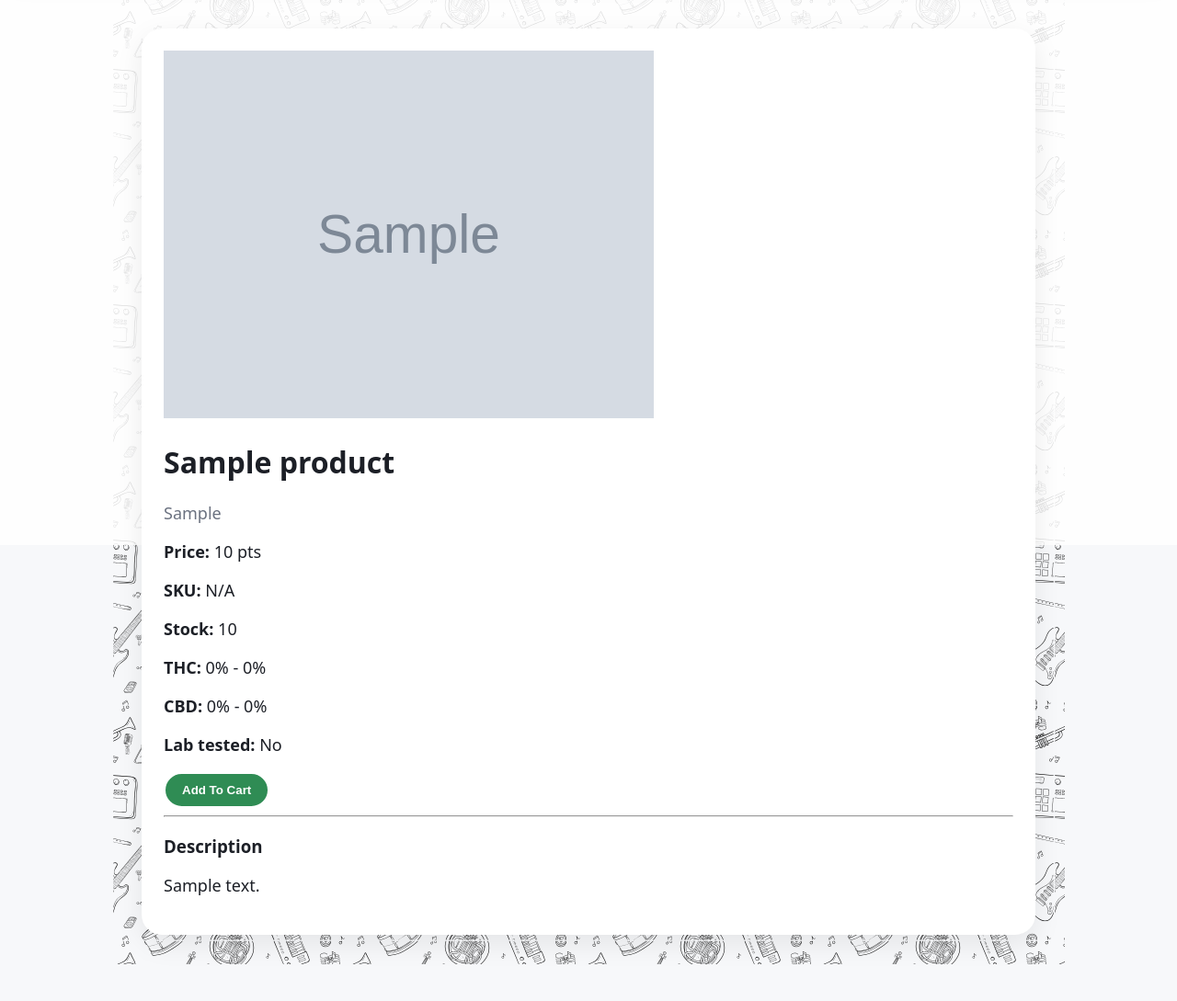
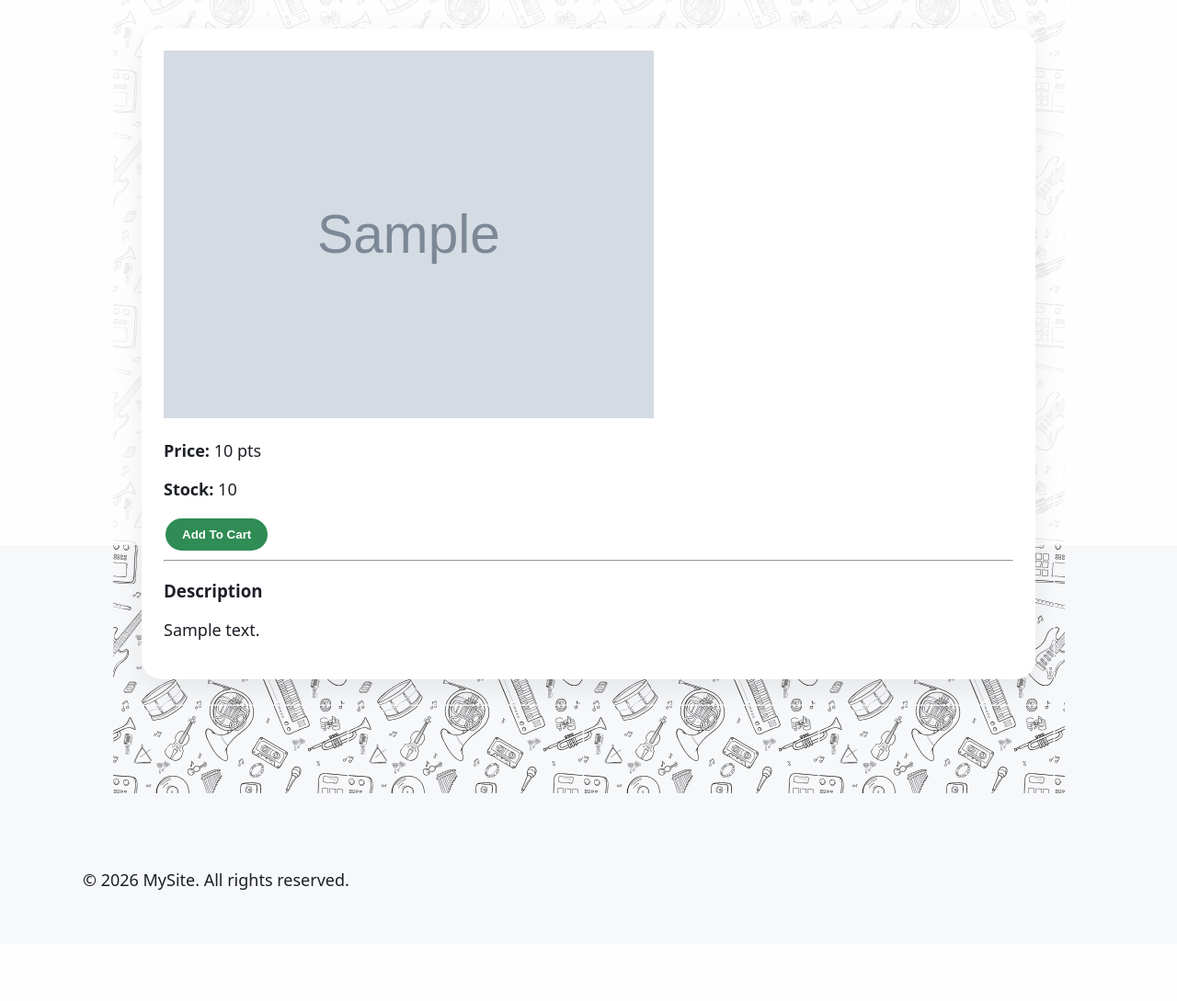
Before and after one commit to Graeza/vgh, a Django app: template products/templates/products/product.html in a window 1280 px wide. Shown: the part 207-1296 px from the top of the page at 92% size. After the commit the page ends 1175 px from the top, so only its background shows below. Run offline with Django 4.2, Linux system fonts and the light colour scheme; the template is opened without the code that fills it: most values are stand-ins (such as "Sample title", 1, 10 or a date in 2020); grey boxes marked "Sample" are stand-in pictures.

Commit message:
Simplify product detail fields and conditionally show test metrics

```diff
--- a/products/templates/products/product.html
+++ b/products/templates/products/product.html
@@ -6,14 +6,17 @@
 <div class="main-container">
   <div class="card">
     <img class="product__thumbnail" src="{{ product.imageURL }}" alt="{{ product.title }} thumbnail"/>
-    <h1>{{ product.title }}</h1>
-    <p class="text-muted">{{ product.get_category_display }}</p>
     <p><strong>Price:</strong> {{ product.price|default:"0"|floatformat:0 }} pts</p>
-    <p><strong>SKU:</strong> {{ product.sku|default:"N/A" }}</p>
     <p><strong>Stock:</strong> {{ product.stock_quantity }}</p>
-    <p><strong>THC:</strong> {{ product.thc_min|default:"0" }}% - {{ product.thc_max|default:"0" }}%</p>
-    <p><strong>CBD:</strong> {{ product.cbd_min|default:"0" }}% - {{ product.cbd_max|default:"0" }}%</p>
-    <p><strong>Lab tested:</strong> {% if product.is_lab_tested %}Yes{% else %}No{% endif %}</p>
+    {% if product.thc_min or product.thc_max %}
+      <p><strong>THC:</strong> {{ product.thc_min|default:"0" }}% - {{ product.thc_max|default:"0" }}%</p>
+    {% endif %}
+    {% if product.cbd_min or product.cbd_max %}
+      <p><strong>CBD:</strong> {{ product.cbd_min|default:"0" }}% - {{ product.cbd_max|default:"0" }}%</p>
+    {% endif %}
+    {% if product.is_lab_tested %}
+      <p><strong>Lab tested:</strong> Yes</p>
+    {% endif %}
     <form action="{% url 'add-to-cart' product.id %}" method="post">
       {% csrf_token %}
       <input type="hidden" name="next" value="{{ request.path }}">
```
